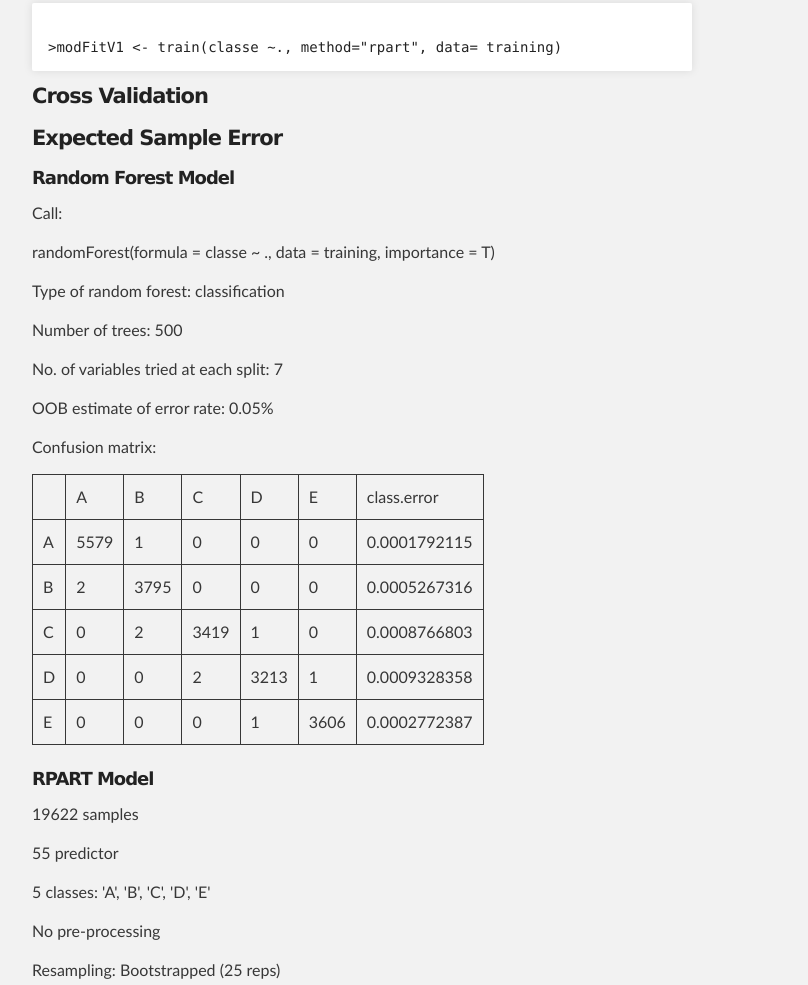
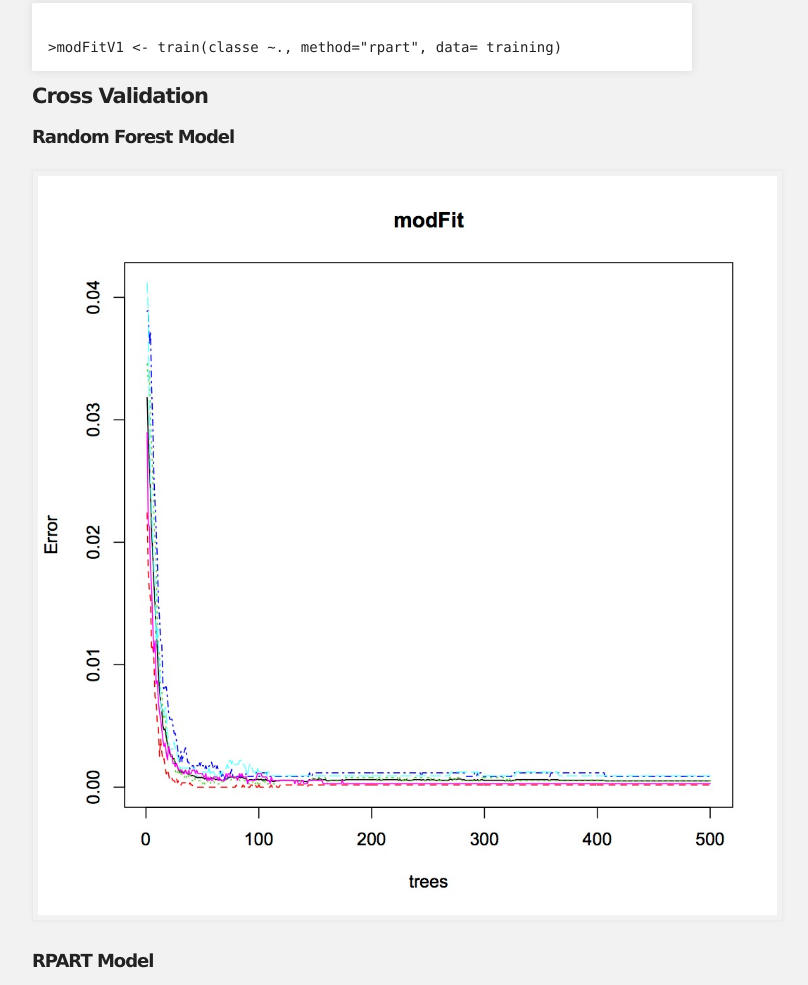
Before and after one commit to jianwshen/jianwshen.github.io, a plain HTML site: page index.html in a window 1280 px wide. Shown: the part 2428-3413 px from the top of the page, without its empty margins (288-1096 px from the left). Drawn offline with Linux system fonts and the light colour scheme.

Commit message:
Update index.html

```diff
--- a/index.html
+++ b/index.html
@@ -129,7 +129,12 @@
 </code></pre>
 
 <h4>Cross Validation</h4>
+<h5>Random Forest Model</h5>
+<img src="Rplot.jpg" alt="Random Forest">
 
+<h5>RPART Model</h5>
+
+<img src="rpart.jpg" alt="RPART Tree">
 
 <h4>Expected Sample Error</h4>
 <h5>Random Forest Model</h5>
```
